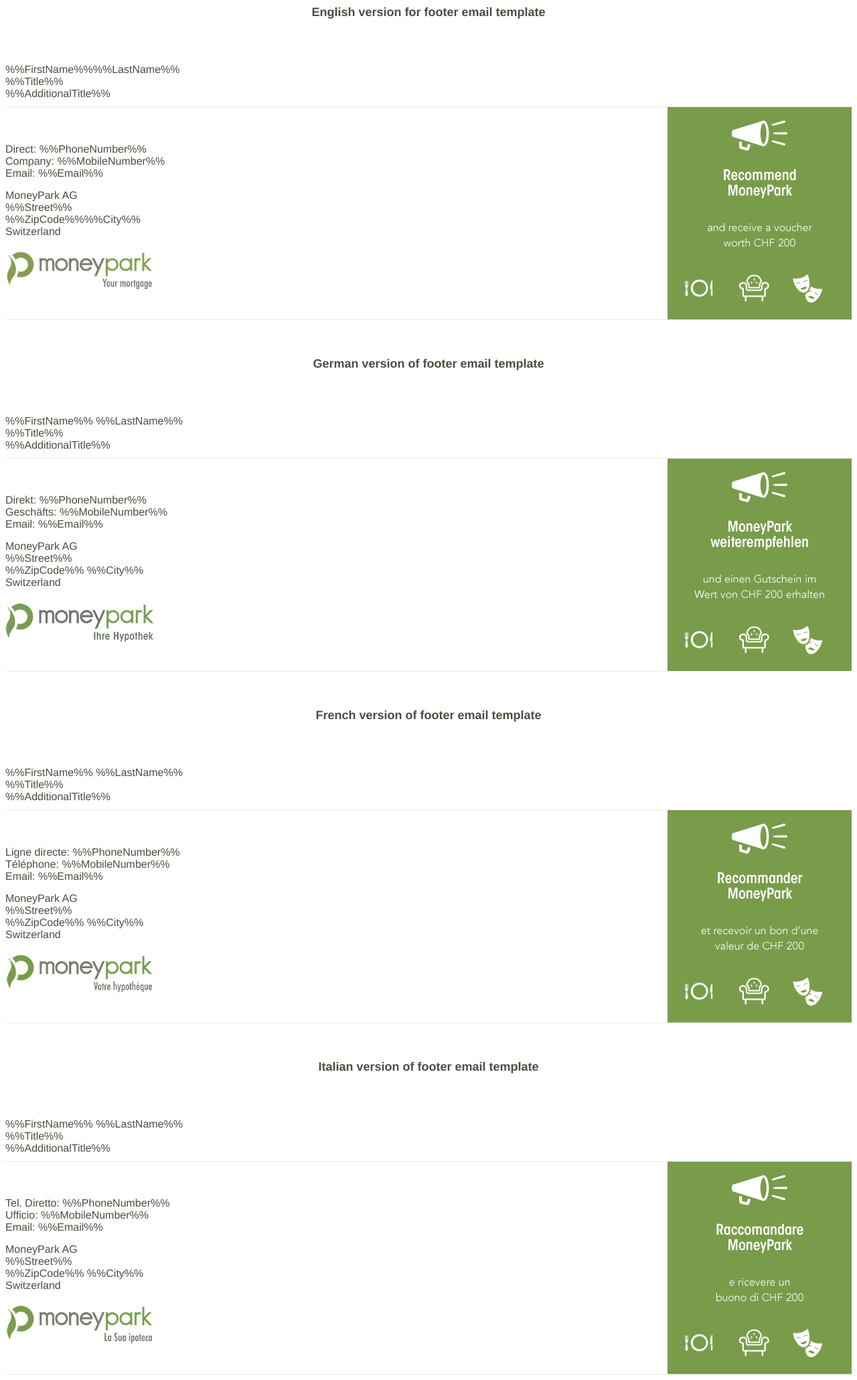
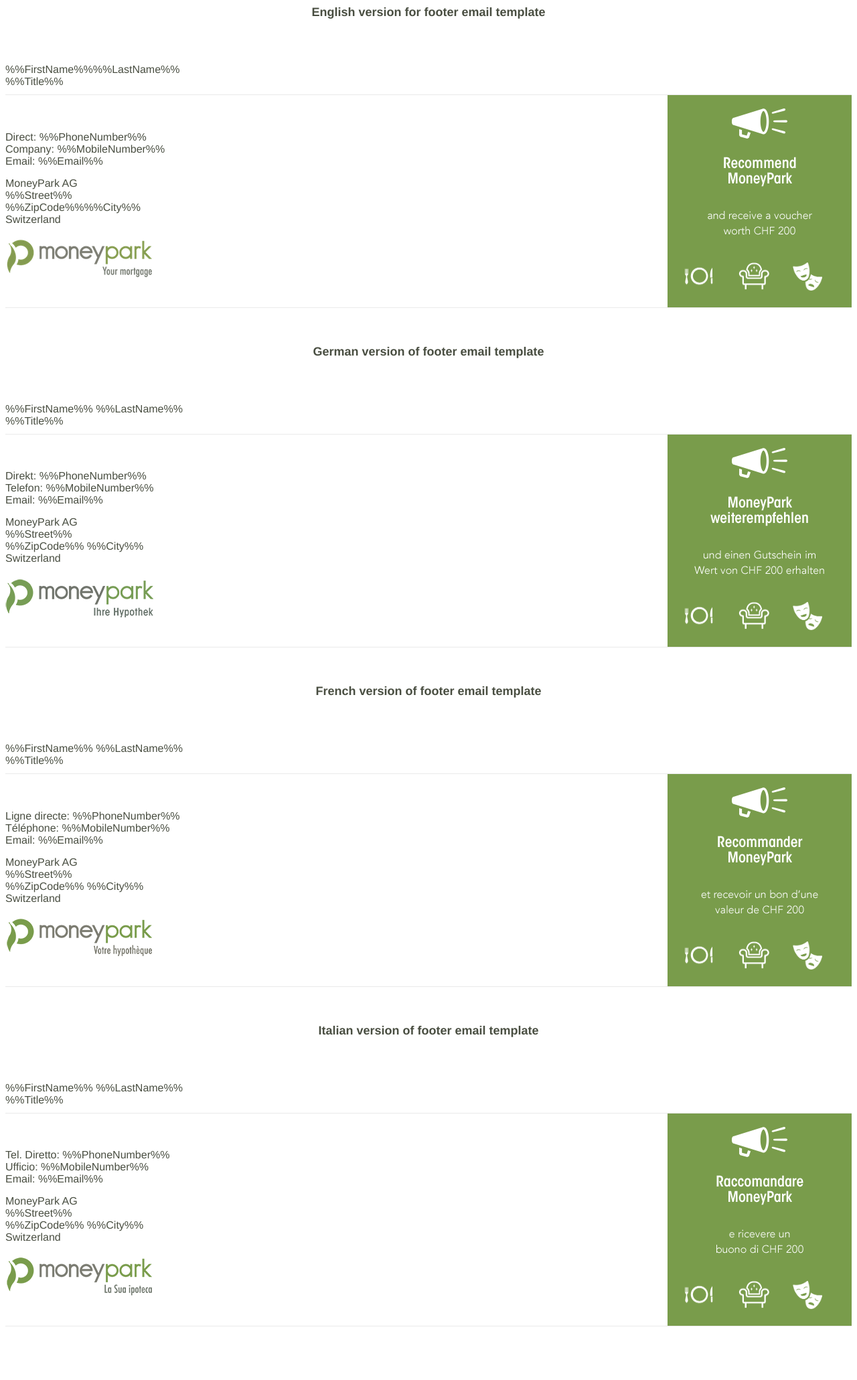
Before and after one commit to moneypark/email-footer, a Django app: page /footer-email/ in a window 1280 px wide. Shown: the whole page at 67% size. After the commit the page ends 1981 px from the top, so only its background shows below. Run offline with Django 3.2, Linux system fonts and the light colour scheme.

Commit message:
Remove additional title

```diff
--- a/footer_email/templates/footer_email/base.html
+++ b/footer_email/templates/footer_email/base.html
@@ -32,9 +32,8 @@
           <table class="n" width="100%" border="0" cellspacing="0" cellpadding="0" style="font-family:Helvetica,Arial,sans-serif;font-size:16px;color:#494e41">
             <tr><td><img width="1" height="1" src="{% static 'images/blank.gif' %}" border="0" nosend="1"></td></tr>
             <tr><td style="height:10px;display:block">&nbsp;</td></tr>
-            <tr><td><font color="#494e41" face="Helvetica,Arial,sans-serif" size="3"><span class="given-name">%%FirstName%%</span> <span class="family-name">%%LastName%%</span></font></td></tr>
-            <tr><td><font color="#494e41" face="Helvetica,Arial,sans-serif" size="3"><span class="title">%%Title%%</span></font></td></tr>
-            <tr><td><font color="#494e41" face="Helvetica,Arial,sans-serif" size="3">%%AdditionalTitle%%</font></td></tr>
+            <tr><td><font color="#494e41" face="Helvetica,Arial,sans-serif" style="font-size: 12pt;"><span class="given-name">%%FirstName%%</span> <span class="family-name">%%LastName%%</span></font></td></tr>
+            <tr><td><font color="#494e41" face="Helvetica,Arial,sans-serif" style="font-size: 12pt;"><span class="title">%%Title%%</span></font></td></tr>
             <tr><td style="height:10px;display:block">&nbsp;</td></tr>
           </table>
           <table width="100%" cellspacing="0" cellpadding="0" style="font-family:Helvetica,Arial,sans-serif;font-size:16px;color:#494e41;border-top:1px solid #eaeaea;border-bottom:1px solid #eaeaea" class="a">
@@ -46,37 +45,37 @@
                       <td style="height:10px;display:block">&nbsp;</td>
                     </tr>
                     <tr>
-                      <td class="tel" style="font-family:Helvetica,Arial,sans-serif;font-size:16px;color:#494e41">
-                          <font color="#494e41" face="Helvetica,Arial,sans-serif" size="3"><span class="type">Direct: </span></font>
-                          <a href="tel:%%PhoneNumber%%" class="value" style="font-family:Helvetica,Arial,sans-serif;font-size:16px;color:#494e41;text-decoration:none;outline:none">%%PhoneNumber%%</a>
+                      <td class="tel" style="font-family:Helvetica,Arial,sans-serif;color:#494e41">
+                          <font color="#494e41" face="Helvetica,Arial,sans-serif" style="font-size:12pt;"><span class="type">Direct: </span></font>
+                          <a href="tel:%%PhoneNumber%%" class="value" style="font-family:Helvetica,Arial,sans-serif;font-size:16px;color:#494e41;text-decoration:none;outline:none"><font color="#494e41" face="Helvetica,Arial,sans-serif" style="font-size: 12pt;">%%PhoneNumber%%</font></a>
                       </td>
                     </tr>
                     <tr>
                       <td class="tel" style="font-family:Helvetica,Arial,sans-serif;font-size:16px;color:#494e41">
-                          <font color="#494e41" face="Helvetica,Arial,sans-serif" size="3"><span class="type">Company: </span></font>
-                          <a href="tel:%%MobileNumber%%" class="value" style="font-family:Helvetica,Arial,sans-serif;font-size:16px;color:#494e41;text-decoration:none;outline:none">%%MobileNumber%%</a>
+                          <font color="#494e41" face="Helvetica,Arial,sans-serif" style="font-size:12pt;"><span class="type">Company: </span></font>
+                          <a href="tel:%%MobileNumber%%" class="value" style="font-family:Helvetica,Arial,sans-serif;font-size:16px;color:#494e41;text-decoration:none;outline:none"><font color="#494e41" face="Helvetica,Arial,sans-serif" style="font-size: 12pt;">%%MobileNumber%%</font></a>
                       </td>
                     </tr>
                     <tr>
                       <td class="email" style="font-family:Helvetica,Arial,sans-serif;font-size:16px;color:#494e41">
-                          <font color="#494e41" face="Helvetica,Arial,sans-serif" size="3"><span class="type">Email: </span></font>
-                          <a href="mailto:%%Email%%" class="value" style="font-family:Helvetica,Arial,sans-serif;font-size:16px;color:#494e41;text-decoration:none;outline:none">%%Email%%</a>
+                          <font color="#494e41" face="Helvetica,Arial,sans-serif" style="font-size:12pt;"><span class="type">Email: </span></font>
+                          <a href="mailto:%%Email%%" class="value" style="font-family:Helvetica,Arial,sans-serif;font-size:16px;color:#494e41;text-decoration:none;outline:none"><font color="#494e41" face="Helvetica,Arial,sans-serif" style="font-size: 12pt;">%%Email%%</font></a>
                       </td>
                     </tr>
                     <tr>
                       <td style="height:15px;display:block">&nbsp;</td>
                     </tr>
                     <tr>
-                      <td style="font-family:Helvetica,Arial,sans-serif;font-size:16px;color:#494e41"><span class="org">MoneyPark AG</span></td>
+                      <td style="font-family:Helvetica,Arial,sans-serif;font-size:16px;color:#494e41"><font color="#494e41" face="Helvetica,Arial,sans-serif" style="font-size: 12pt;"><span class="org">MoneyPark AG</span></font></td>
                     </tr>
                     <tr>
-                      <td style="font-family:Helvetica,Arial,sans-serif;font-size:16px;color:#494e41"><span class="street-address">%%Street%%</span></td>
+                      <td style="font-family:Helvetica,Arial,sans-serif;font-size:16px;color:#494e41"><font color="#494e41" face="Helvetica,Arial,sans-serif" style="font-size: 12pt;"><span class="street-address">%%Street%%</span></font></td>
                     </tr>
                     <tr>
-                      <td style="font-family:Helvetica,Arial,sans-serif;font-size:16px;color:#494e41"><span class="postal-code">%%ZipCode%%</span> <span class="locality">%%City%%</span></td>
+                      <td style="font-family:Helvetica,Arial,sans-serif;font-size:16px;color:#494e41"><font color="#494e41" face="Helvetica,Arial,sans-serif" style="font-size: 12pt;"><span class="postal-code">%%ZipCode%%</span> <span class="locality">%%City%%</span></font></td>
                     </tr>
                     <tr>
-                      <td style="font-family:Helvetica,Arial,sans-serif;font-size:16px;color:#494e41"><span class="country-name">Switzerland</span></td>
+                      <td style="font-family:Helvetica,Arial,sans-serif;font-size:16px;color:#494e41"><font color="#494e41" face="Helvetica,Arial,sans-serif" style="font-size: 12pt;"><span class="country-name">Switzerland</span></font></td>
                     </tr>
                     <tr>
                       <td style="height:20px;display:block">&nbsp;</td>
@@ -169,7 +168,6 @@
             <tr><td style="height:10px;display:block">&nbsp;</td></tr>
             <tr><td>%%FirstName%% %%LastName%%</td></tr>
             <tr><td>%%Title%%</td></tr>
-            <tr><td>%%AdditionalTitle%%</td></tr>
             <tr><td style="height:10px;display:block">&nbsp;</td></tr>
           </table>
           <table width="100%" cellspacing="0" cellpadding="0" style="font-family:Helvetica,Arial,sans-serif;font-size:16px;color:#494e41;border-top:1px solid #eaeaea;border-bottom:1px solid #eaeaea" class="a">
@@ -188,7 +186,7 @@
                     </tr>
                     <tr>
                       <td style="font-family:Helvetica,Arial,sans-serif;font-size:16px;color:#494e41">
-                        Geschäfts:
+                        Telefon:
                         <a href="tel:%%MobileNumber%%" style="font-family:Helvetica,Arial,sans-serif;font-size:16px;color:#494e41;text-decoration:none;outline:none">%%MobileNumber%%</a>
                       </td>
                     </tr>
@@ -302,7 +300,6 @@
             <tr><td style="height:10px;display:block">&nbsp;</td></tr>
             <tr><td>%%FirstName%% %%LastName%%</td></tr>
             <tr><td>%%Title%%</td></tr>
-            <tr><td>%%AdditionalTitle%%</td></tr>
             <tr><td style="height:10px;display:block">&nbsp;</td></tr>
           </table>
           <table width="100%" cellspacing="0" cellpadding="0" style="font-family:Helvetica,Arial,sans-serif;font-size:16px;color:#494e41;border-top:1px solid #eaeaea;border-bottom:1px solid #eaeaea" class="a">
@@ -435,7 +432,6 @@
             <tr><td style="height:10px;display:block">&nbsp;</td></tr>
             <tr><td>%%FirstName%% %%LastName%%</td></tr>
             <tr><td>%%Title%%</td></tr>
-            <tr><td>%%AdditionalTitle%%</td></tr>
             <tr><td style="height:10px;display:block">&nbsp;</td></tr>
           </table>
           <table width="100%" cellspacing="0" cellpadding="0" style="font-family:Helvetica,Arial,sans-serif;font-size:16px;color:#494e41;border-top:1px solid #eaeaea;border-bottom:1px solid #eaeaea" class="a">
```
